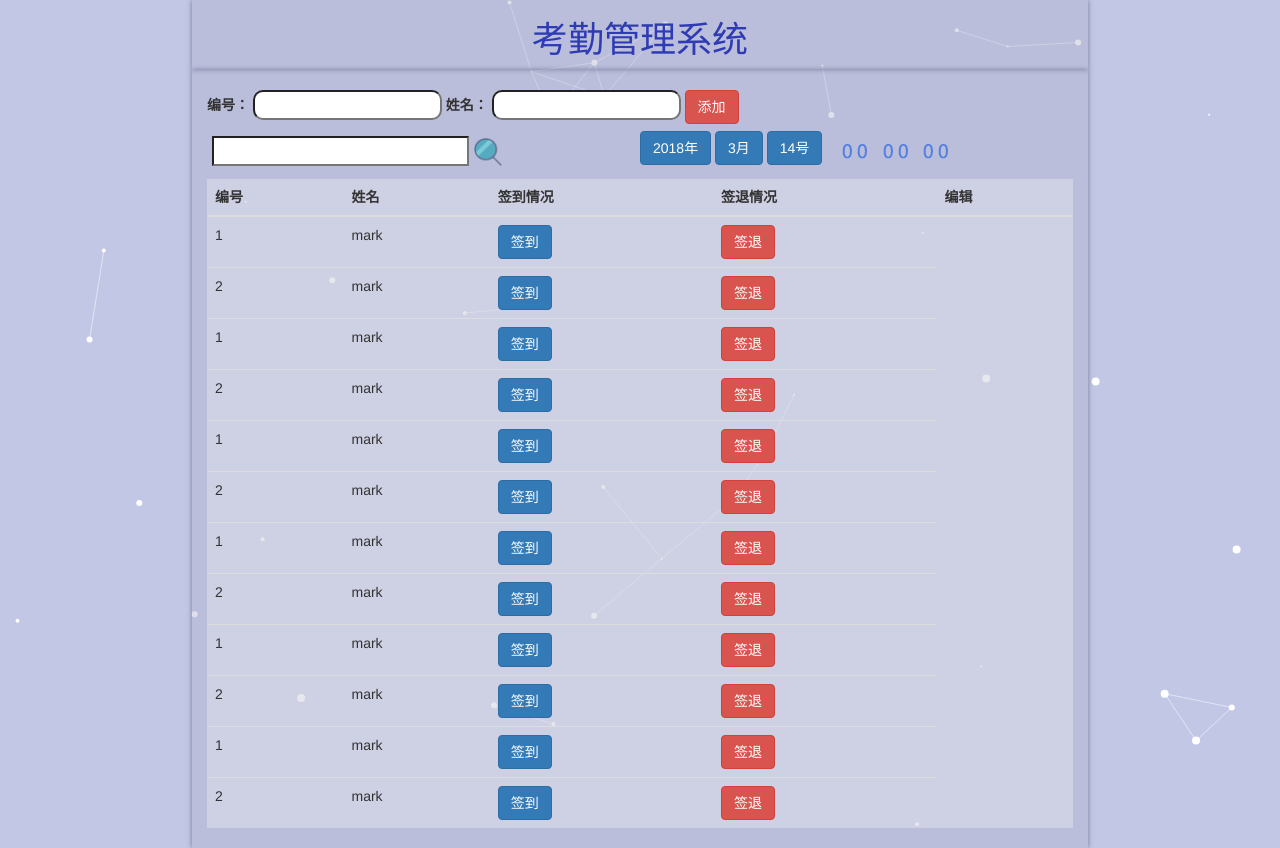
After one commit to YiLing-IOT-Studio/TimeAttendance, a Spring app: template src/main/resources/templates/main.html in a window 1280 px wide. The commit adds this page. Run offline with Thymeleaf, Linux system fonts and the light colour scheme; the template is opened without the code that fills it, so the values that code supplies are empty.

Commit message:
sign page

```diff
--- a/src/main/resources/static/css/login.css
+++ b/src/main/resources/static/css/login.css
@@ -36,7 +36,7 @@ form {
 h2 {
     text-align: center;
     font-family: 'Segoe UI', Tahoma, Geneva, Verdana, sans-serif;
-    color: white;
+    color: rgb(41, 104, 199);
 }
 
 .col-center-block {
--- /dev/null
+++ b/src/main/resources/static/css/main.css
@@ -0,0 +1,82 @@
+p,
+label,
+input,
+div {
+    margin: 0;
+    padding: 0;
+}
+
+body {
+    background: rgb(195, 199, 230);
+    overflow-x: hidden;
+    background-attachment: fixed;
+}
+
+#canvas {
+    position: absolute;
+    z-index: -1
+}
+
+.container {
+    width: 70%;
+    background: rgba(174, 176, 201, 0.39);
+    box-shadow: 0 0 5px rgb(114, 117, 151);
+}
+
+h1 {
+    color: rgb(46, 59, 179);
+}
+
+.signTable {
+    padding-top: 20px;
+}
+
+.timeTable {
+    display: flex;
+    align-items: center;
+    flex-direction: row;
+}
+
+input {
+    border-radius: 10px;
+    height: 30px;
+    outline: none;
+    padding: 2px;
+    caret-color: rgb(0, 60, 255);
+}
+
+.search {
+    padding: 2px 0 2px 5px;
+    width: 50%;
+    color: white;
+    margin: 10px 0;
+}
+
+.search img {
+    width: 30px;
+}
+
+.search input {
+    width: 60%;
+    border-radius: 0;
+}
+
+.time {
+    margin-left: 20px;
+    height: 40px;
+    overflow: hidden;
+}
+
+.time img {
+    /* width: 30px; */
+}
+
+.time span {
+    font-size: 20px;
+    color: rgb(43, 120, 221);
+    font-weight: bold;
+}
+
+table {
+    background: rgba(248, 247, 246, 0.301);
+}
--- a/src/main/resources/static/js/login.js
+++ b/src/main/resources/static/js/canvas.js
@@ -1,6 +1,6 @@
 var canvas = document.querySelector("#canvas");
-var WIDTH = document.body.clientWidth,
-    HEIGHT = document.documentElement.clientHeight || document.body.clientHeight;
+var WIDTH = document.body.scrollWidth,
+    HEIGHT = document.documentElement.scrollHeight || document.body.scrollHeight;
 canvas.setAttribute("width", WIDTH);
 canvas.setAttribute("height", HEIGHT);
 canvas.width = WIDTH;
@@ -102,8 +102,8 @@ function draw() {
 }
 //浏览器改变大小时
 window.onresize = function() {
-    var WIDTH = document.body.clientWidth,
-        HEIGHT = document.documentElement.clientHeight || document.body.clientHeight;
+    var WIDTH = document.body.scrollWidth,
+        HEIGHT = document.documentElement.scrollHeight || document.body.scrollHeight;
     canvas.setAttribute("width", WIDTH);
     canvas.setAttribute("height", HEIGHT);
     canvas.width = WIDTH;
@@ -112,27 +112,6 @@ window.onresize = function() {
     context.lineWidth = 0.3;
     context.strokeStyle = "white";
 };
-//设置cookie
-function setCookie(name, value, day) {
-    var date = new Date();
-    date.setDate(date.getDate() + day);
-    document.cookie = name + '=' + value + ';expires' + date;
-}
-//获取cookie
-function getCookie(name) {
-    var arr = document.cookie.split(';');
-    for (var i = 0; i < arr.length; i++) {
-        var arr2 = arr[i].split('=');
-        if (arr2[0] == name) {
-            return arr2[1];
-        }
-    }
-    return '';
-}
-//删除cookie
-function delCookie(name) {
-    setCookie(name, null, -1);
-}
 //页面加载完成后，加载canvas
 window.onload = function() {
     init();
@@ -141,31 +120,5 @@ window.onload = function() {
             neighborCircle();
         }, 16)
         // alert(document.cookie);
-    var rememberMe = document.querySelector(".remember-me");
-    var oForm = this.document.querySelector("form");
-    var oUser = document.querySelector('#username');
-    var oPassword = this.document.querySelector('#password');
-    oForm.onsubmit = function() {
-        if (rememberMe.checked) {
-            setCookie('user', oUser.value, 7);
-            setCookie('password', oPassword.value, 7)
-        }
-    }
-    rememberMe.onchange = function() {
-        if (!this.checked) {
-            delCookie('user');
-            delCookie('password')
-        }
-    }
-    if (getCookie('user') && getCookie('password')) {
-        oUser.value = getCookie('user');
-        oPassword.value = getCookie('password');
-        rememberMe.checked = true;
-    }
-    rememberMe.onchange = function() {
-        if (!this.checked) {
-            delCookie('user');
-            delCookie('password');
-        }
-    }
+
 }
--- /dev/null
+++ b/src/main/resources/templates/main.html
@@ -0,0 +1,142 @@
+<!DOCTYPE html>
+<html lang="en">
+
+<head>
+    <meta charset="UTF-8">
+    <meta name="viewport" content="width=device-width, initial-scale=1.0">
+    <meta http-equiv="X-UA-Compatible" content="ie=edge">
+    <title>员工考勤管理系统</title>
+    <link rel="shortcut icon" href="../static/img/icon.png" />
+    <link rel="stylesheet" href="../static/css/bootstrap.css">
+    <script src="../static/js/jquery-3.2.1.min.js"></script>
+    <script src="../static/js/bootstrap.min.js"></script>
+    <link rel="stylesheet" href="../static/css/main.css">
+</head>
+
+<body>
+    <canvas id="canvas"></canvas>
+    <div class="container">
+        <h1 class="text-center">考勤管理系统</h1>
+    </div>
+    <div class="container signTable">
+        <div>
+            <form action="">
+                <label for="staffId">编号：</label>
+                <input type="text" id="staffId" name="staffId">
+                <label for="staffName">姓名：</label>
+                <input type="text" id="staffName" name="staffName">
+                <button class="btn btn-danger">添加</button>
+            </form>
+        </div>
+        <div class="timeTable">
+            <div class="search pull-left">
+                <input type="text">
+                <a href="javascript:;"><img src="../static/img/search.ico" alt="search"></a>
+            </div>
+            <div class="pull-right">
+                <div class="pull-left yearAndMonth">
+                    <button class="btn btn-primary year">2018年</button>
+                    <button class="btn btn-primary month">3月</button>
+                    <button class="btn btn-primary month">14号</button>
+                    <!-- <button class="btn btn-primary">12:30:10</button> -->
+                </div>
+                <div class="pull-right time">
+                    <img src="../static/img/time.png" alt="0">
+                    <img src="../static/img/time.png" alt="0">
+                    <span>:</span>
+                    <img src="../static/img/time.png" alt="0">
+                    <img src="../static/img/time.png" alt="0">
+                    <span>:</span>
+                    <img src="../static/img/time.png" alt="0">
+                    <img src="../static/img/time.png" alt="0">
+                </div>
+            </div>
+        </div>
+        <table class="table table-hover">
+            <thead>
+                <th>编号</th>
+                <th>姓名</th>
+                <th>签到情况</th>
+                <th>签退情况</th>
+                <th>编辑</th>
+            </thead>
+            <tbody>
+                <tr>
+                    <td>1</td>
+                    <td>mark</td>
+                    <td><button class="btn btn-primary">签到</button></td>
+                    <td><button class="btn btn-danger">签退</button></td>
+                </tr>
+                <tr>
+                    <td>2</td>
+                    <td>mark</td>
+                    <td><button class="btn btn-primary">签到</button></td>
+                    <td><button class="btn btn-danger">签退</button></td>
+                </tr>
+                <tr>
+                    <td>1</td>
+                    <td>mark</td>
+                    <td><button class="btn btn-primary">签到</button></td>
+                    <td><button class="btn btn-danger">签退</button></td>
+                </tr>
+                <tr>
+                    <td>2</td>
+                    <td>mark</td>
+                    <td><button class="btn btn-primary">签到</button></td>
+                    <td><button class="btn btn-danger">签退</button></td>
+                </tr>
+                <tr>
+                    <td>1</td>
+                    <td>mark</td>
+                    <td><button class="btn btn-primary">签到</button></td>
+                    <td><button class="btn btn-danger">签退</button></td>
+                </tr>
+                <tr>
+                    <td>2</td>
+                    <td>mark</td>
+                    <td><button class="btn btn-primary">签到</button></td>
+                    <td><button class="btn btn-danger">签退</button></td>
+                </tr>
+                <tr>
+                    <td>1</td>
+                    <td>mark</td>
+                    <td><button class="btn btn-primary">签到</button></td>
+                    <td><button class="btn btn-danger">签退</button></td>
+                </tr>
+                <tr>
+                    <td>2</td>
+                    <td>mark</td>
+                    <td><button class="btn btn-primary">签到</button></td>
+                    <td><button class="btn btn-danger">签退</button></td>
+                </tr>
+                <tr>
+                    <td>1</td>
+                    <td>mark</td>
+                    <td><button class="btn btn-primary">签到</button></td>
+                    <td><button class="btn btn-danger">签退</button></td>
+                </tr>
+                <tr>
+                    <td>2</td>
+                    <td>mark</td>
+                    <td><button class="btn btn-primary">签到</button></td>
+                    <td><button class="btn btn-danger">签退</button></td>
+                </tr>
+                <tr>
+                    <td>1</td>
+                    <td>mark</td>
+                    <td><button class="btn btn-primary">签到</button></td>
+                    <td><button class="btn btn-danger">签退</button></td>
+                </tr>
+                <tr>
+                    <td>2</td>
+                    <td>mark</td>
+                    <td><button class="btn btn-primary">签到</button></td>
+                    <td><button class="btn btn-danger">签退</button></td>
+                </tr>
+            </tbody>
+        </table>
+    </div>
+</body>
+<script src="../static/js/canvas.js"></script>
+
+</html>
```
Also changed, not shown: src/main/resources/templates/login.html (+50 -1 lines), src/main/resources/templates/table.html (added, +166 -0 lines), src/main/resources/static/img/search.ico (added), src/main/resources/static/img/time.png (added).
